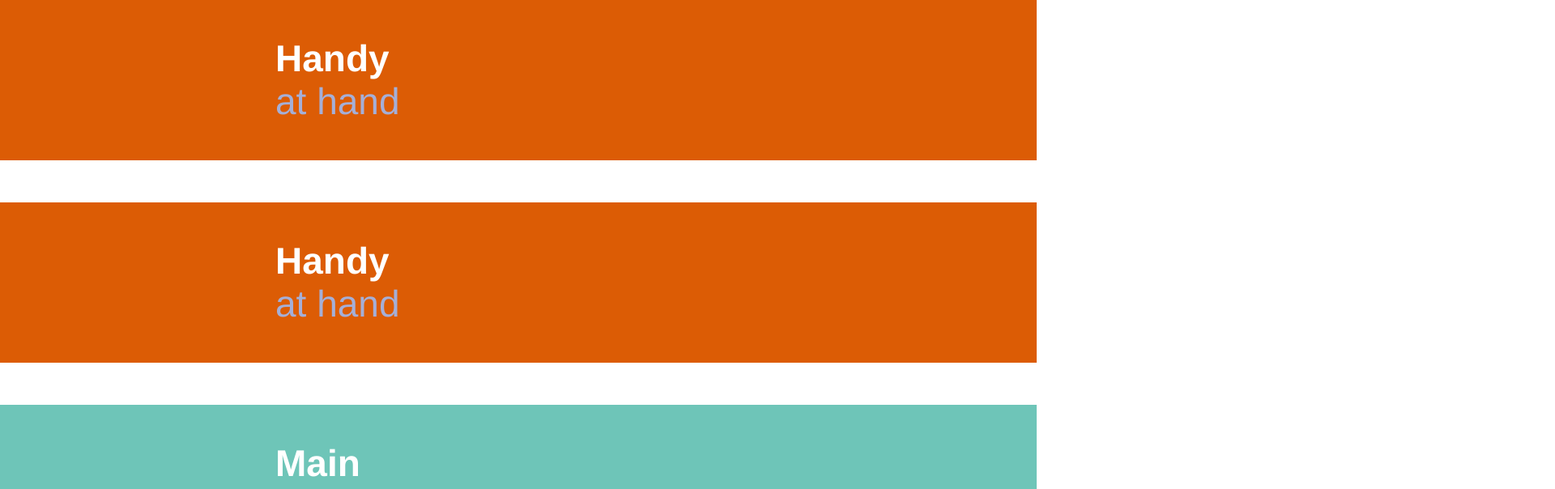
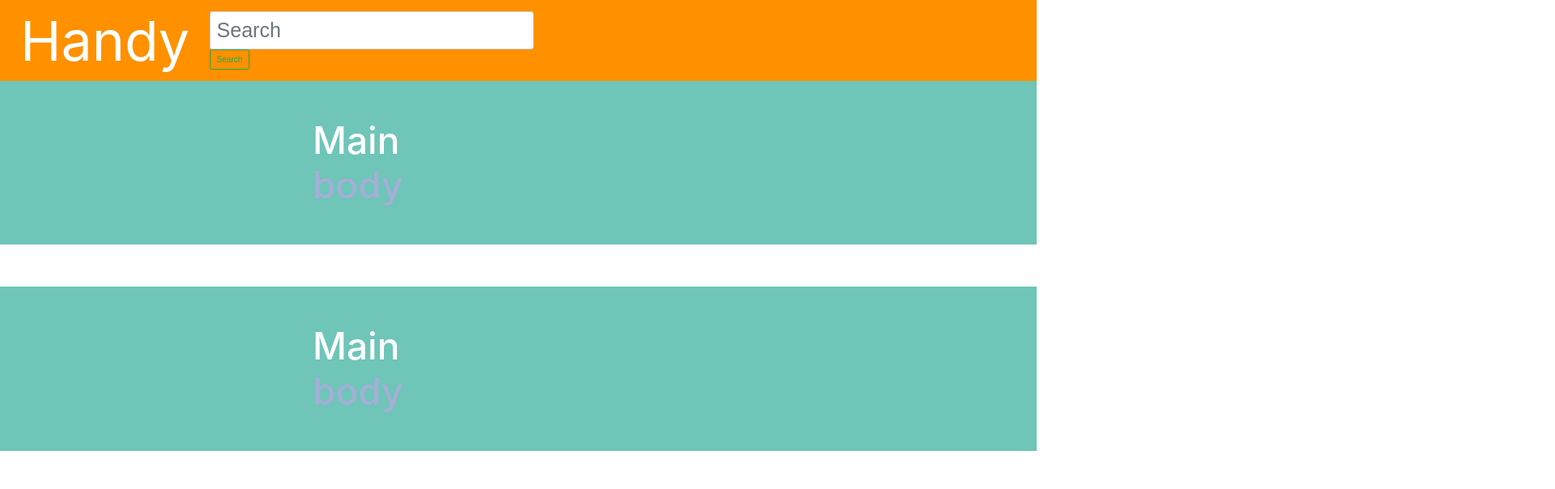
Before and after one commit to tavojereda/Handy, a React (Create React App) app: page / in a window 1280 px wide. Shown: the top 604 px of the page at 81% size, 1920 px wide, since content can reach past the window. Built offline with nearby package versions, Linux system fonts and the light colour scheme.

Commit message:
bootstrap

```diff
--- a/package.json
+++ b/package.json
@@ -6,9 +6,11 @@
     "@testing-library/jest-dom": "^5.11.4",
     "@testing-library/react": "^11.1.0",
     "@testing-library/user-event": "^12.1.10",
+    "bootstrap": "^4.5.3",
     "node-sass": "^4.14.1",
     "normalize.css": "7.0.0",
     "react": "^17.0.1",
+    "react-bootstrap": "^1.4.0",
     "react-dom": "^17.0.1",
     "react-modal": "2.2.2",
     "react-router-dom": "4.2.2",
--- a/src/App.js
+++ b/src/App.js
@@ -2,7 +2,6 @@ import logo from "./logo.svg";
 import "./App.css";
 import Main from "./components/Main";
 import Header from "./components/Header";
-import { BrowserRouter, Route } from "react-router-dom";
 import "normalize.css/normalize.css";
 //import "./styles/styles.scss";
 
@@ -10,7 +9,7 @@ function App() {
   return (
     <body>
       <Header />
-      <Header />
+      <Main />
       <Main />
       <Header />
     </body>
--- a/src/components/Header.js
+++ b/src/components/Header.js
@@ -1,18 +1,37 @@
 import React from "react";
 import "../styles/styles.scss";
+import Button from "react-bootstrap/Button";
+import Navbar from "react-bootstrap/Navbar";
+import NavDropdown from "react-bootstrap/NavDropdown";
+import Nav from "react-bootstrap/Nav";
+import Form from "react-bootstrap/Form";
+import FormControl from "react-bootstrap/FormControl";
+
 const HeaderModal = () => {
   return <div>Some Text</div>;
 };
 
 const Header = props => {
   return (
-    <div className="header">
-      <div className="container">
-        <h1 className="header__title">{props.title}</h1>
-        {props.subtitle && (
-          <h2 className="header__subtitle">{props.subtitle}</h2>
-        )}
-      </div>
+    <div className="Header">
+      <Navbar className="navbar" expand="lg">
+        <Navbar.Brand className="navbar-brand" href="/">
+          Handy
+        </Navbar.Brand>
+        <Navbar.Toggle aria-controls="basic-navbar-nav" />
+        <Navbar.Collapse id="basic-navbar-nav">
+          <Nav className="mr-auto"></Nav>
+          <Form inline>
+            <FormControl
+              classname="form-control"
+              type="text"
+              placeholder="Search"
+            />
+            <Button variant="outline-success">Search</Button>
+          </Form>
+        </Navbar.Collapse>
+        <Button variant="outline-success">Sign in</Button>
+      </Navbar>
     </div>
   );
 };
--- /dev/null
+++ b/src/components/Purchase.js
@@ -0,0 +1,16 @@
+import React from "react";
+import "../styles/styles.scss";
+const HeaderModal = () => {
+  return <div>Some Text</div>;
+};
+
+const Purchases = props => {
+  return <div className="header">purchases</div>;
+};
+
+Purchases.defaultProps = {
+  title: "Handy",
+  subtitle: "at hand"
+};
+
+export default Purchases;
--- a/src/index.js
+++ b/src/index.js
@@ -2,15 +2,24 @@ import React from "react";
 import ReactDOM from "react-dom";
 import "./index.css";
 import App from "./App";
+import Purchase from "./components/Purchase";
 import reportWebVitals from "./reportWebVitals";
 import "normalize.css/normalize.css";
+import { BrowserRouter, Route, Switch } from "react-router-dom";
 
-ReactDOM.render(
-  <React.StrictMode>
-    <App />
-  </React.StrictMode>,
-  document.getElementById("root")
+const NotFound = () => <div>404</div>;
+
+const routes = (
+  <BrowserRouter>
+    <Switch>
+      <Route path="/" component={App} exact={true} />
+      <Route path="/purchase" component={Purchase} />
+      <Route component={NotFound} />
+    </Switch>
+  </BrowserRouter>
 );
+
+ReactDOM.render(routes, document.getElementById("root"));
 
 // If you want to start measuring performance in your app, pass a function
 // to log results (for example: reportWebVitals(console.log))
--- a/src/styles/base/_settings.scss
+++ b/src/styles/base/_settings.scss
@@ -6,7 +6,8 @@ $normal-orange: #ff9000;
 $normal-grey: #978b7d;
 
 // Font size
-
+$xs-size: 2.5rem;
+$s-size: 3rem;
 $m-size: 4.6rem;
 $l-size: 5.2rem;
 $xl-size: 6.8rem;
--- a/src/styles/components/_container.scss
+++ b/src/styles/components/_container.scss
@@ -3,3 +3,9 @@
   margin: 0 auto;
   padding: 0 $m-size;
 }
+
+.container_navbar {
+  max-width: 60rem;
+  margin: 100 auto;
+  padding: 0 $m-size;
+}
--- a/src/styles/components/_header.scss
+++ b/src/styles/components/_header.scss
@@ -1,7 +1,7 @@
 .header {
   background: $strong-orange;
   color: white;
-  margin-bottom: $l-size;
+  height: 100rem;
   padding: $m-size 0;
 }
 
--- /dev/null
+++ b/src/styles/components/_navbar.scss
@@ -0,0 +1,35 @@
+.navbar {
+  min-height: 100px;
+  background-color: $normal-orange;
+  color: white;
+}
+.navbar-light .navbar-brand {
+  color: white;
+  font-size: $xl-size;
+  padding: 0 15px;
+  height: 80px;
+  line-height: 80px;
+}
+
+.form-inline .form-control {
+  width: 400px;
+  font-size: $xs-size;
+  margin-right: 100000px;
+}
+
+.navbar-toggle {
+  /* (80px - button height 34px) / 2 = 23px */
+  margin-top: 23px;
+  padding: 9px 10px !important;
+  color: white;
+}
+
+@media (min-width: 768px) {
+  .navbar-nav > li > a {
+    /* (80px - line-height of 27px) / 2 = 26.5px */
+    padding-top: 26.5px;
+    padding-bottom: 26.5px;
+    line-height: 27px;
+    color: white;
+  }
+}
--- a/src/styles/styles.scss
+++ b/src/styles/styles.scss
@@ -1,5 +1,7 @@
 @import "./base/settings";
 @import "./base/base";
+@import "../../node_modules/bootstrap/scss/bootstrap";
 @import "./components/container";
 @import "./components/header";
 @import "./components/main";
+@import "./components/navbar";
```
Also changed, not shown: 1 other file (tests, documents, lock files or other folders).
